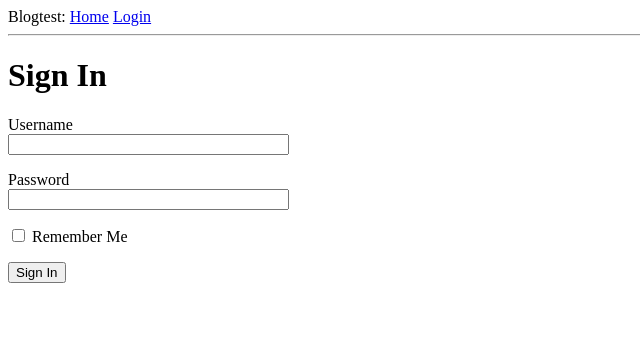
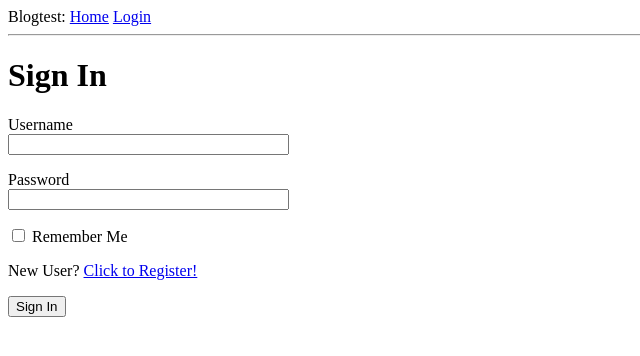
Before and after one commit to egimoro/blogtest, a Flask app: page /login in a window 1280 px wide. Shown: the top 356 px of the page, without its empty margins (0-640 px from the left). Run offline with Flask 2, Linux system fonts and the light colour scheme.

Commit message:
register1

```diff
--- a/blogtest/app/forms.py
+++ b/blogtest/app/forms.py
@@ -1,7 +1,7 @@
 from flask_wtf import FlaskForm
 from wtforms import StringField, PasswordField, BooleanField, SubmitField
-from wtforms.validators import DataRequired,Email,EqualTo
-
+from wtforms.validators import DataRequired,Email,EqualTo,ValidationError
+from app.models import User
 class LoginForm(FlaskForm):
     username=StringField('Username',validators=[DataRequired()])
     password=PasswordField('Password',validators=[DataRequired()])
@@ -16,3 +16,13 @@ class RegistrationForm(FlaskForm):
         'Repeat Password',validators=[DataRequired(),EqualTo('password')]
     )
     submit=SubmitField('Register')
+
+    def validate_username(self,username):
+        user=User.query.filter_by(username.data).first()
+        if user is not None:
+            raise ValidationError('Please use a different username.')
+
+    def validate_email(self,email):
+        user=User.query.filter_by(email=email.data).first()
+        if user is not None:
+            raise ValidationError('Please use a different email address.')
--- a/blogtest/app/routes.py
+++ b/blogtest/app/routes.py
@@ -1,6 +1,6 @@
-from app import app
+from app import app,db
 from flask import render_template,flash,redirect,url_for,request
-from app.forms import LoginForm
+from app.forms import LoginForm,RegistrationForm
 from app.models import User
 from flask_login import current_user, login_user,logout_user,login_required
 from werkzeug.urls import url_parse
@@ -43,3 +43,17 @@ def login():
 def logout():
     logout_user()
     return redirect(url_for('index'))
+
+@app.route('/register',methods=['GET','POST'])
+def register():
+    if current_user.is_authenticated:
+        return redirect(url_for('index'))
+    form=RegistrationForm()
+    if form.validate_on_submit():
+        user=User(username=form.username.data,email=form.email.data)
+        user.set_password(form.password.data)
+        db.session.add(user)
+        db.session.commit()
+        flash('Congratulations, you are now a reistered user!')
+        return redirect(url_for('login'))
+    return render_template('register.html',title='Register',form=form)
--- a/blogtest/app/templates/login.html
+++ b/blogtest/app/templates/login.html
@@ -19,6 +19,7 @@
            {% endfor %}
         </p>
         <p>{{ form.remember_me() }} {{ form.remember_me.label }}</p>
+        <p>New User? <a href="{{ url_for('register') }}">Click to Register!</a></p>
         <p>{{ form.submit() }}</p>
     </form>
  {% endblock %}
```
Also changed, not shown: blogtest/app/templates/register.html (added, +30 -0 lines).
